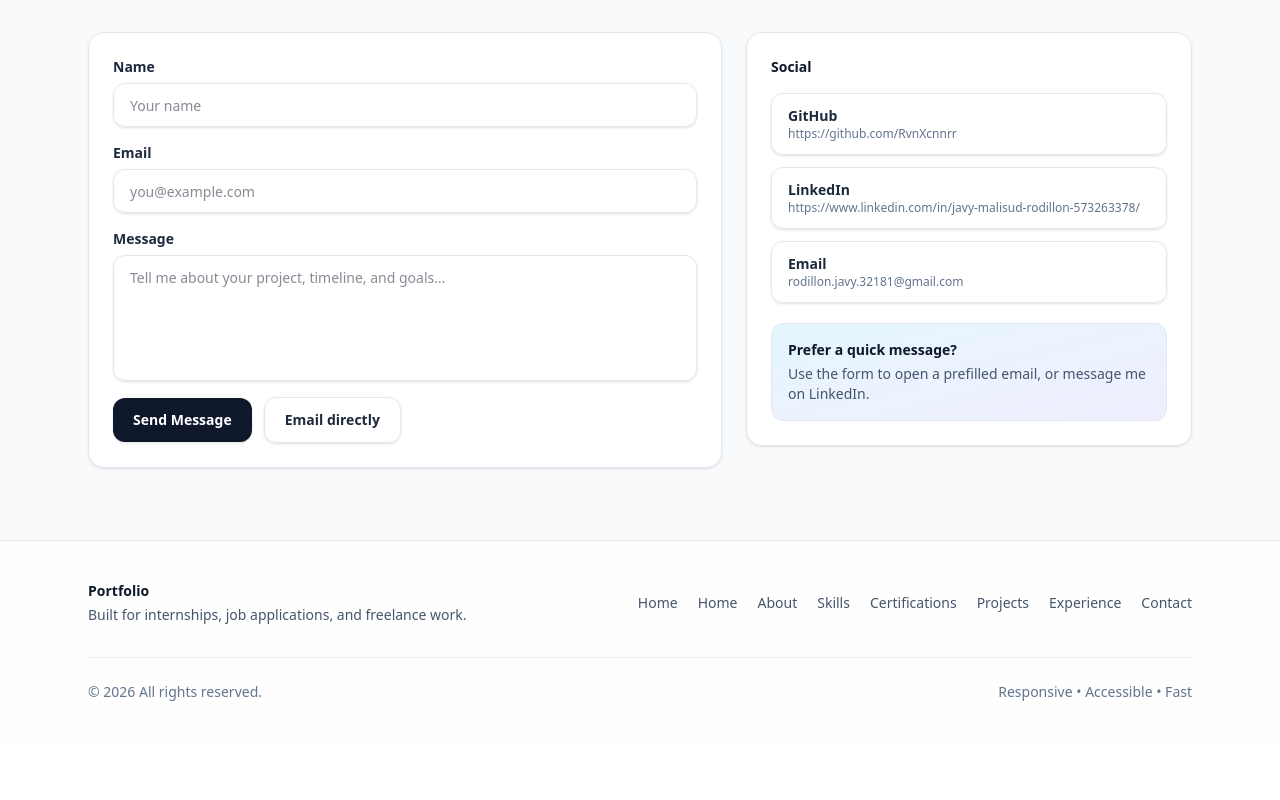
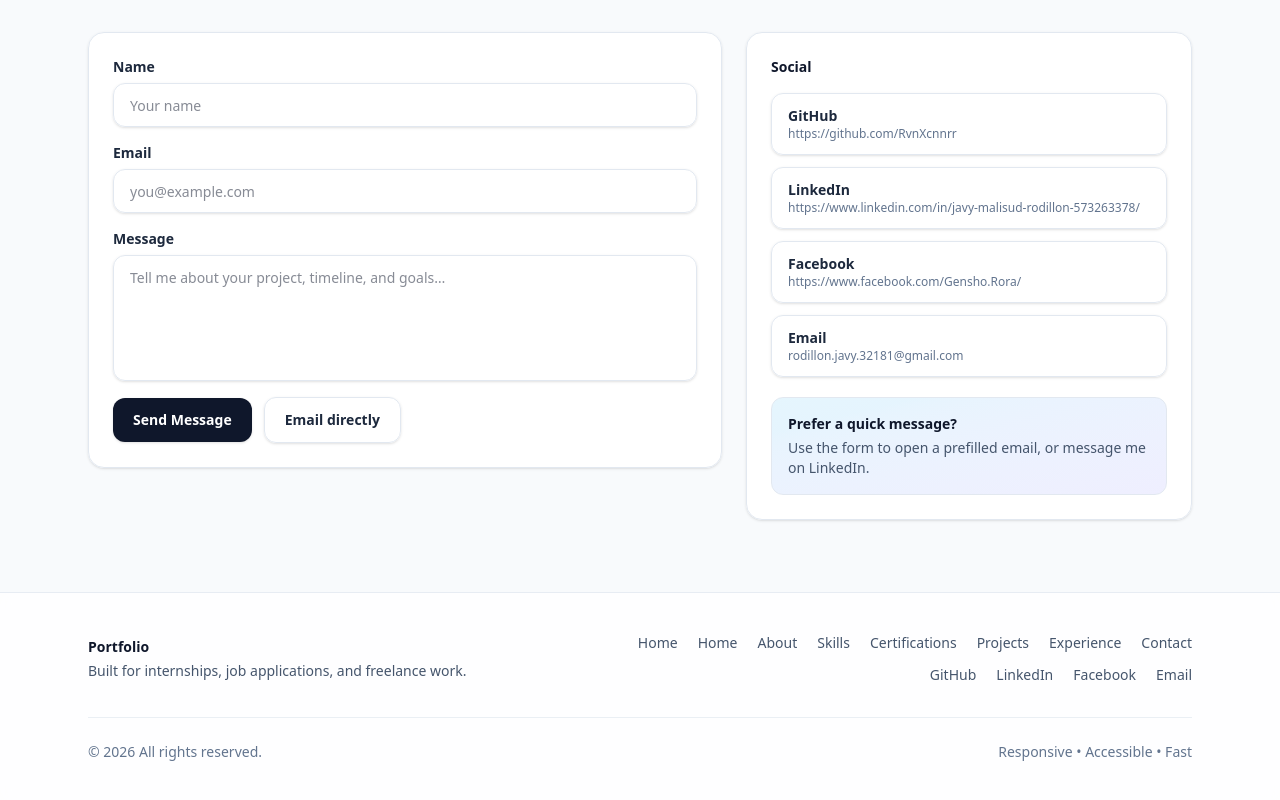
Before and after one commit to RvnXcnnrr/JMRP, a React (Vite) app: page / in a window 1280 px wide. Shown: the part 4857-5657 px from the top of the page. Before the commit the page ends 5599 px from the top, so only its background shows below. Built offline with nearby package versions, Linux system fonts and the light colour scheme.

Commit message:
feat: add Facebook link to Footer and enhance social links support

```diff
--- a/src/App.tsx
+++ b/src/App.tsx
@@ -526,6 +526,17 @@ function App() {
                       </span>
                     </a>
                     <a
+                      href={profile.socials.facebook}
+                      target="_blank"
+                      rel="noreferrer"
+                      className="rounded-xl border border-slate-200 bg-white/80 px-4 py-3 text-sm font-semibold text-slate-800 shadow-sm transition hover:bg-white hover:border-slate-300 focus-visible:outline-none focus-visible:ring-2 focus-visible:ring-indigo-500/60 dark:border-white/10 dark:bg-white/5 dark:text-slate-100 dark:hover:bg-white/10 dark:hover:border-white/20"
+                    >
+                      Facebook
+                      <span className="block text-xs font-medium text-slate-500 dark:text-slate-400">
+                        {profile.socials.facebook}
+                      </span>
+                    </a>
+                    <a
                       href={`mailto:${profile.email}`}
                       className="rounded-xl border border-slate-200 bg-white/80 px-4 py-3 text-sm font-semibold text-slate-800 shadow-sm transition hover:bg-white hover:border-slate-300 focus-visible:outline-none focus-visible:ring-2 focus-visible:ring-indigo-500/60 dark:border-white/10 dark:bg-white/5 dark:text-slate-100 dark:hover:bg-white/10 dark:hover:border-white/20"
                     >
@@ -547,7 +558,15 @@ function App() {
         </section>
       </main>
 
-      <Footer quickLinks={[{ href: '#home', label: 'Home' }, ...links]} />
+      <Footer
+        quickLinks={[{ href: '#home', label: 'Home' }, ...links]}
+        socialLinks={[
+          { href: profile.socials.github, label: 'GitHub' },
+          { href: profile.socials.linkedin, label: 'LinkedIn' },
+          { href: profile.socials.facebook, label: 'Facebook' },
+          { href: `mailto:${profile.email}`, label: 'Email' },
+        ]}
+      />
     </div>
   )
 }
--- a/src/components/Footer.tsx
+++ b/src/components/Footer.tsx
@@ -1,8 +1,9 @@
 type FooterProps = {
   quickLinks: { href: string; label: string }[]
+  socialLinks?: { href: string; label: string }[]
 }
 
-export function Footer({ quickLinks }: FooterProps) {
+export function Footer({ quickLinks, socialLinks }: FooterProps) {
   return (
     <footer className="border-t border-slate-200/80 bg-white/80 py-10 backdrop-blur dark:border-white/10 dark:bg-slate-950/25">
       <div className="mx-auto max-w-6xl px-4 sm:px-6">
@@ -14,6 +15,7 @@ export function Footer({ quickLinks }: FooterProps) {
             </p>
           </div>
 
+          <div className="flex flex-col items-start gap-3 sm:items-end">
             <nav className="flex flex-wrap gap-x-5 gap-y-2" aria-label="Footer">
               {quickLinks.map((l) => (
                 <a
@@ -25,6 +27,23 @@ export function Footer({ quickLinks }: FooterProps) {
                 </a>
               ))}
             </nav>
+
+            {socialLinks && socialLinks.length > 0 ? (
+              <nav className="flex flex-wrap gap-x-5 gap-y-2" aria-label="Social">
+                {socialLinks.map((l) => (
+                  <a
+                    key={l.href}
+                    href={l.href}
+                    target={l.href.startsWith('mailto:') ? undefined : '_blank'}
+                    rel={l.href.startsWith('mailto:') ? undefined : 'noreferrer'}
+                    className="text-sm font-medium text-slate-600 hover:text-slate-900 focus-visible:outline-none focus-visible:ring-2 focus-visible:ring-indigo-500/60 dark:text-slate-300 dark:hover:text-white"
+                  >
+                    {l.label}
+                  </a>
+                ))}
+              </nav>
+            ) : null}
+          </div>
         </div>
 
         <div className="mt-8 flex flex-col gap-2 border-t border-slate-200/70 pt-6 text-sm text-slate-500 dark:border-white/10 dark:text-slate-400 sm:flex-row sm:items-center sm:justify-between">
```
Lines whose indentation alone changed are shown as unchanged.
